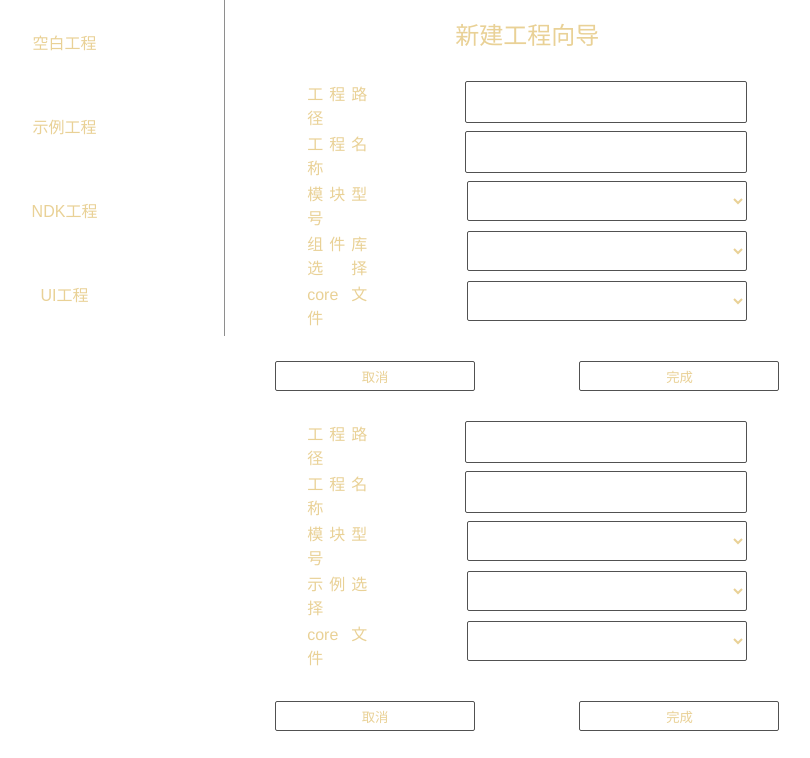
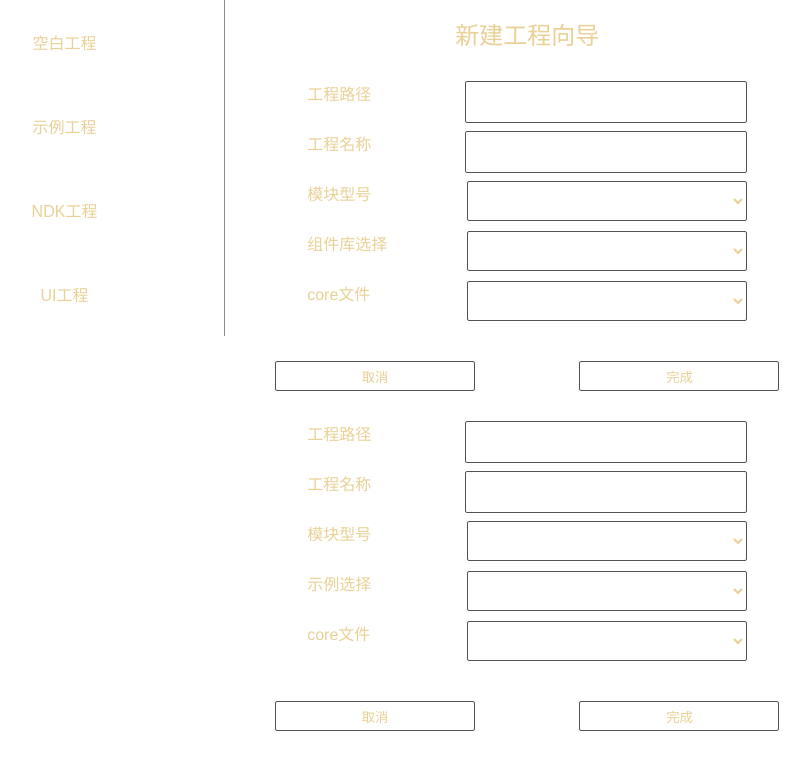
Before and after one commit to elementzonline/LuatIDE-English, a website: page src/webview/newProject/index.html in a window 1280 px wide. Shown: the top 758 px of the page, without its empty margins (95-905 px from the left). Drawn offline with Linux system fonts and the light colour scheme.

Commit message:
[更新] 界面优化

```diff
--- a/src/webview/importProject/index.css
+++ b/src/webview/importProject/index.css
@@ -60,10 +60,6 @@
     display: flex;
     justify-content: space-between;
     width: 440px;
-}
-
-.iP-item label {
-    width: 60px;
 }
 
 .iP-form input,
--- a/src/webview/newProject/index.css
+++ b/src/webview/newProject/index.css
@@ -136,12 +136,6 @@ div.nP-navbar:after {
     display: flex;
     justify-content: space-between;
     width: 440px;
-    text-align: justify;
-    text-align-last: justify;
-}
-
-.nP-item label {
-    width: 60px;
 }
 
 .nP-form input,
```
